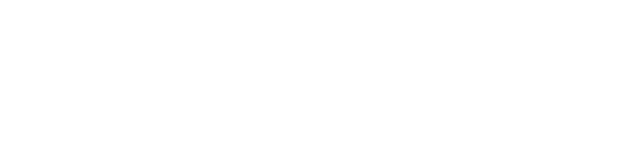
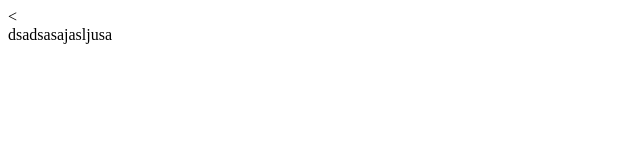
Before and after one commit to Gelmezon/kokiazuiai, a plain HTML site: page index.html in a window 1280 px wide. Shown: the whole page, without its empty margins (0-640 px from the left). Drawn offline with Linux system fonts and the light colour scheme.

Commit message:
第二次提交 增加了index的内容

```diff
--- a/index.html
+++ b/index.html
@@ -5,6 +5,6 @@
 		<title></title>
 	</head>
 	<body>
-
+		<<div>dsadsasajasljusa</div>
 	</body>
 </html>
```
